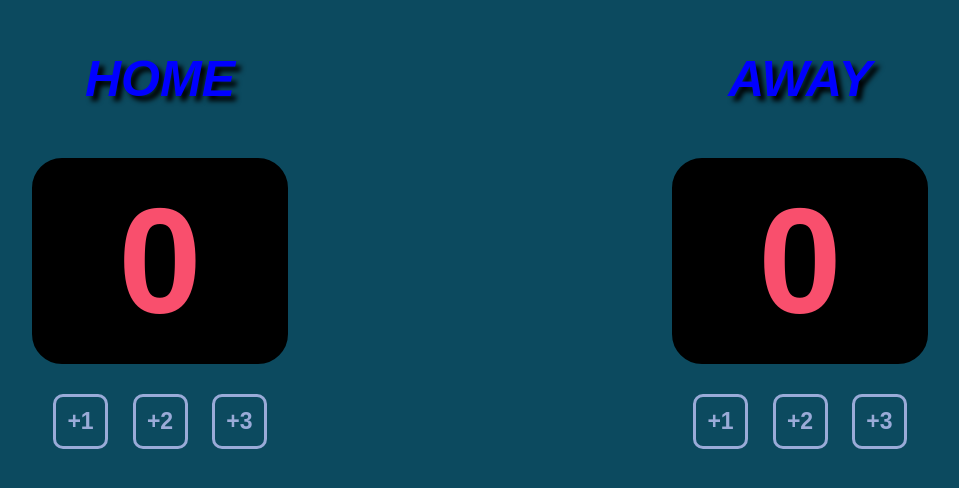
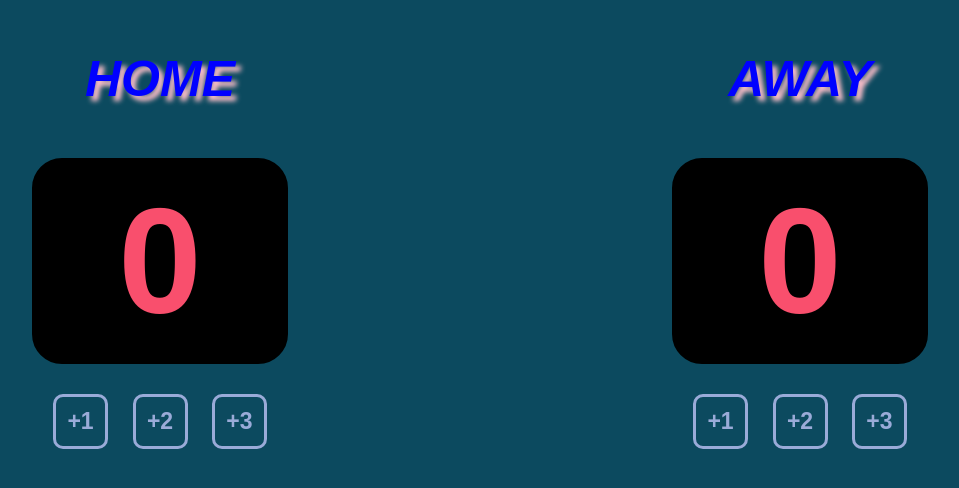
Before and after one commit to Musa0982/basketball-scoreboard, a website built with Vite: page basketballproject/index.html in a window 1280 px wide. Shown: the whole page, without its empty margins (160-1119 px from the left). Built offline with nearby package versions, Linux system fonts and the light colour scheme; a web font is replaced by a local one.

Commit message:
Update index.css

```diff
--- a/basketballproject/index.css
+++ b/basketballproject/index.css
@@ -15,7 +15,7 @@ h3 {
     margin: 50px 0px;
     font-weight: bolder;
     font-style: italic;
-    text-shadow: 5px 5px 5px black;
+    text-shadow: 5px 5px 5px pink;
 }
 
 
```
